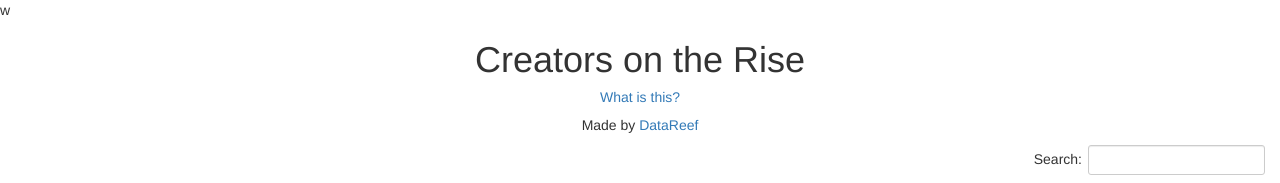
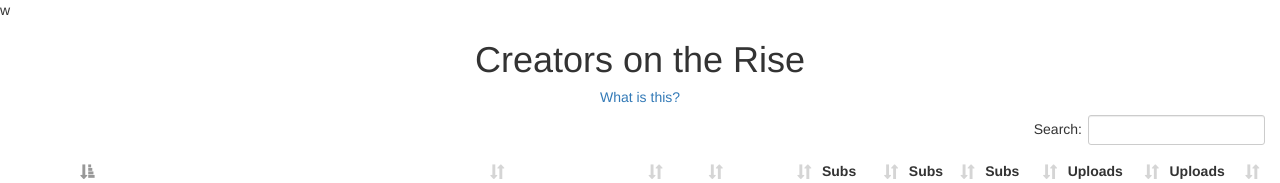
Before and after one commit to abee369/creatorsonrise, a plain HTML site: page index.html in a window 1280 px wide. Shown: the top 183 px of the page. Drawn offline with Linux system fonts and the light colour scheme.

Commit message:
delete datareed

```diff
--- a/index.html
+++ b/index.html
@@ -37,7 +37,7 @@
 
       <h1 align="center">Creators on the Rise</h2>
       <h5 align="center"><a href="What-is-this.html">What is this?</a></h2>
-      <p align="center">Made by <a href='https://www.youtube.com/channel/UCZh-rzD9Dn2l3d-tCbuE4dQ'>DataReef</a></p>
+      <!-- <p align="center">Made by <a href='https://www.youtube.com/channel/UCZh-rzD9Dn2l3d-tCbuE4dQ'>DataReef</a></p> -->
 
       <div id='table-container'></div>
 
```
